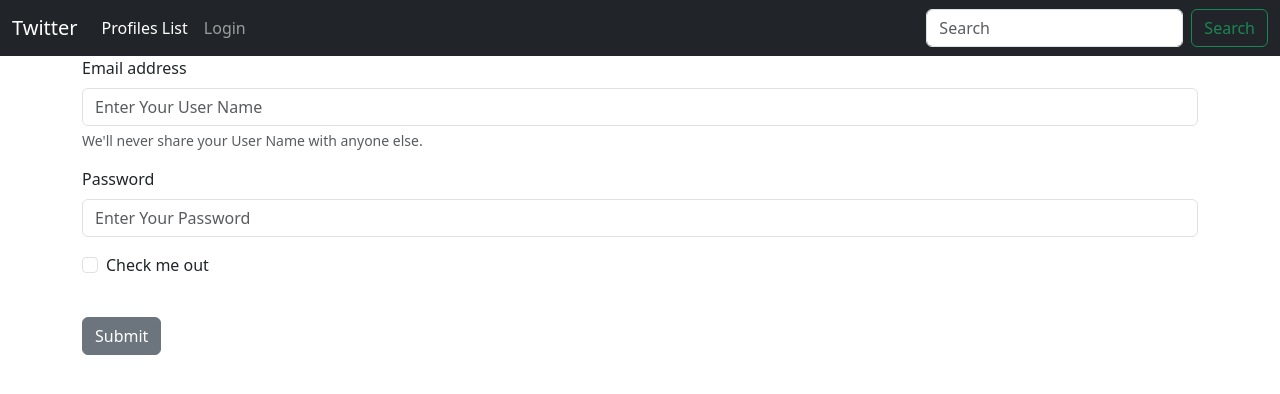
After one commit to idarbandi/Twitter-WV1, a Django app: page /login in a window 1280 px wide. The commit adds this page. Shown: the top 394 px of the page. Run offline with Django 3.2, Linux system fonts and the light colour scheme.

Commit message:
login and logout department set

```diff
--- a/templates/base.html
+++ b/templates/base.html
@@ -10,15 +10,15 @@
 
     {% include 'navbar.html' %}
     <div class="container">
-    {% block content %}
-    {% if messages %}
+                {% if messages %}
       {% for message in messages %}
-         <div class="alert alert-danger alert-dismissible fade show" role="alert">
-             <strong>{{ message }}</strong>
+         <div class="alert alert-success alert-dismissible fade show" role="alert">
+             <strong>{{message}}</strong>
              <button type="button" class="btn-close" data-bs-dismiss="alert" aria-label="Close"></button>
          </div>
       {% endfor %}
     {% endif %}
+    {% block content %}
     {% endblock %}
     </div>
     <script src="https://cdn.jsdelivr.net/npm/bootstrap@5.3.0/dist/js/bootstrap.bundle.min.js" integrity="sha384-geWF76RCwLtnZ8qwWowPQNguL3RmwHVBC9FhGdlKrxdiJJigb/j/68SIy3Te4Bkz" crossorigin="anonymous"></script>
--- /dev/null
+++ b/templates/login.html
@@ -0,0 +1,25 @@
+{% extends 'base.html' %}
+{% block content %}
+   {% if request.user.is_authenticated %}
+      Youre Already Logged In
+   {% else %}
+     <form method="post" action="{% url 'login' %}">
+      {% csrf_token %}
+  <div class="mb-3">
+    <label for="exampleInputEmail1" class="form-label">Email address</label>
+    <input type="text" class="form-control" name="username" placeholder="Enter Your User Name">
+    <div id="emailHelp" class="form-text">We'll never share your User Name with anyone else.</div>
+  </div>
+  <div class="mb-3">
+    <label for="exampleInputPassword1" class="form-label">Password</label>
+    <input type="password" class="form-control" id="exampleInputPassword1" name="password" placeholder="Enter Your Password">
+  </div>
+  <div class="mb-3 form-check">
+    <input type="checkbox" class="form-check-input" id="exampleCheck1">
+    <label class="form-check-label" for="exampleCheck1">Check me out</label>
+  </div>
+      <br>
+  <button type="submit" class="btn btn-secondary">Submit</button>
+</form>
+   {% endif %}
+{% endblock %}
--- /dev/null
+++ b/templates/logout.html
@@ -0,0 +1,4 @@
+{% extends 'base.html' %}
+{% block content %}
+   <h1>login</h1>
+{% endblock %}
--- a/templates/navbar.html
+++ b/templates/navbar.html
@@ -13,6 +13,13 @@
         <li class="nav-item">
           <a class="nav-link active" aria-current="page" href="{% url 'profile' request.user.id %}">My Profile</a>
         </li>
+        <li class="nav-item">
+          <a href="{% url 'logout' %}" class="nav-link">Logout</a>
+        </li>
+        {% else %}
+        <li class="nav-item">
+          <a href="{% url 'login' %}" class="nav-link">Login</a>
+        </li>
         {% endif %}
       </ul>
       <form class="d-flex" role="search">
--- a/twitter/urls.py
+++ b/twitter/urls.py
@@ -4,6 +4,8 @@ from . import views
 urlpatterns = [
     path('', views.home , name='home'),
     path('profile_list', views.profile_list, name='profile_list'),
-    path('profile_page/<int:pk>', views.profile, name='profile')
+    path('profile_page/<int:pk>', views.profile, name='profile'),
+    path('login', views.login_user, name='login'),
+    path('logout', views.logout_user, name='logout')
 
 ]
--- a/twitter/views.py
+++ b/twitter/views.py
@@ -1,11 +1,25 @@
 from django.shortcuts import render, redirect
 from .models import Profile, Tweet
 from django.contrib import messages
+from .forms import TweetForm
+from django.contrib.auth import authenticate, login, logout
 
 
 def home(request):
-    tweets = Tweet.objects.all().order_by('-created_at')
-    return render(request, 'home.html', {"tweets": tweets})
+    if request.user.is_authenticated:
+        form = TweetForm(request.POST or None)
+        if request.method == 'POST':
+            if form.is_valid():
+                tweet = form.save(commit=False)
+                tweet.user = request.user
+                tweet.save()
+                messages.success(request, ('Your Tweet Has Benn Sent'))
+                return redirect('home')
+        tweets = Tweet.objects.all().order_by('-created_at')
+        return render(request, 'home.html', {"tweets": tweets, 'form': form})
+    else:
+        tweets = Tweet.objects.all().order_by('-created_at')
+        return render(request, 'home.html', {"tweets": tweets})
 
 
 def profile_list(request):
@@ -39,3 +53,24 @@ def profile(request, pk):
     else:
         messages.success(request, ("You Must Be Logged In To View This Page"))
         return redirect('home')
+
+
+def login_user(request):
+    if request.method == 'POST':
+        username = request.POST['username']
+        password = request.POST['password']
+        user = authenticate(request, username=username, password=password)
+        if user is not None:
+            login(request, user)
+            messages.success(request, ("Successfully Logged In"))
+            return redirect('home')
+        else:
+            messages.success(request, ("There was an Error Logging in Please Try Again"))
+            return redirect('home')
+    return render(request, 'login.html', {})
+
+
+def logout_user(request):
+    logout(request)
+    messages.success(request, ("You Have Been Loged our"))
+    return redirect('home')
```
Also changed, not shown: templates/home.html (+23 -3 lines), twitter/forms.py (added, +17 -0 lines), db.sqlite3.
